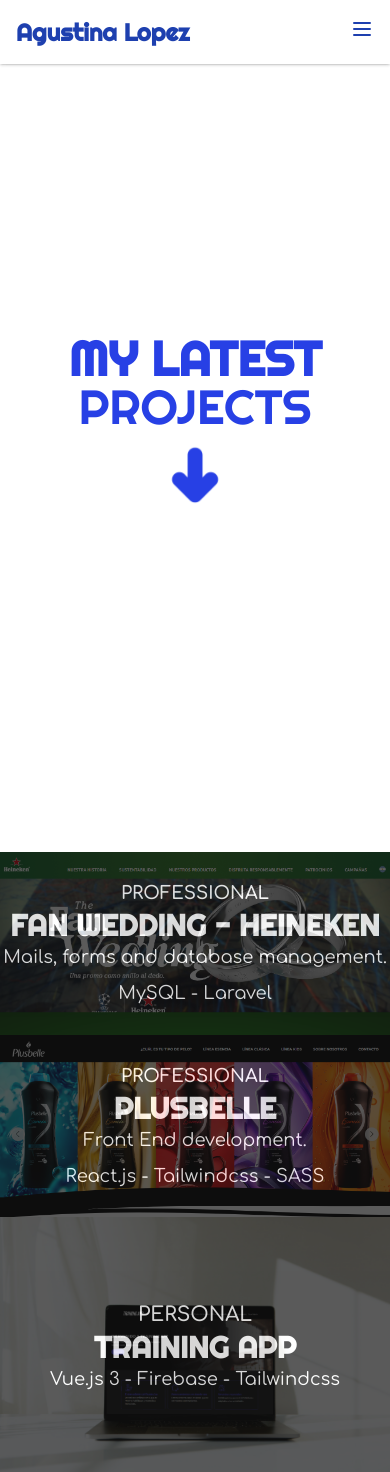
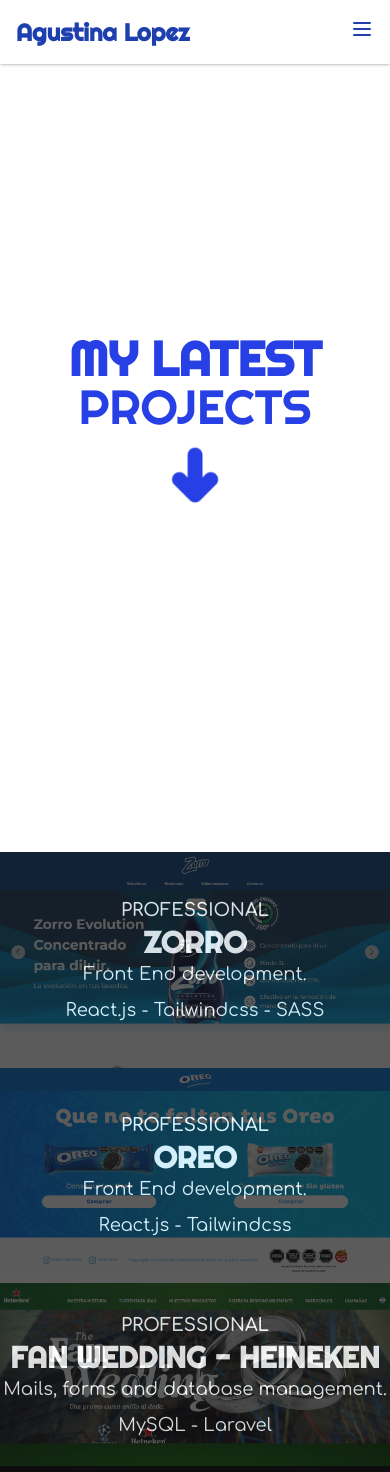
Before and after one commit to agusvlopez/my-portfolio, a Vue app in the folder my-portfolio/: page /projects in a window 390 px wide. Shown: the top 1472 px of the page. Built offline with nearby package versions, Linux system fonts and the light colour scheme; grey boxes are pictures that could not be loaded.

Commit message:
add: oreo and zorro projects

```diff
--- a/my-portfolio/src/components/Projects.vue
+++ b/my-portfolio/src/components/Projects.vue
@@ -6,6 +6,8 @@
 import recipesBySam from '../assets/recipes-by-sam-laptop.jpg';
 import fanWeddingHeineken from '../assets/fan-wedding-heineken.png';
 import plusbelle from '../assets/plusbelle.png';
+import zorro from '../assets/zorro.png';
+import oreo from '../assets/oreo.png';
 import Navbar from './Navbar.vue';
 
 </script>
@@ -30,6 +32,43 @@
     <div id="allProjects" class="min-h-screen flex column items-center justify-center">
 
         <div class="lg:grid lg:grid-cols-2 lg:grid-rows-2 gap-2 mt-2 mb-2">
+            <div class="flex items-center justify-center relative group">
+                <a href="https://www.zorro.com.ar" target="_blank">
+                    <img :src="zorro" alt="Zorro website"
+                        class="w-full h-full object-cover opacity-85 group-hover:opacity-100 transition-opacity duration-300" />
+                    <div
+                        class="absolute inset-0 flex items-center justify-center bg-black bg-opacity-80 opacity-80 md:opacity-0 lg:group-hover:opacity-100 lg:transition-opacity lg:duration-300 project--item">
+                        <div>
+                            <p class="text-white text-lg text-center font-semibold justify-center">PROFESSIONAL
+                            </p>
+                            <h2 class="text-white text-3xl font-bold uppercase text-center">Zorro</h2>
+                            <p class="text-white text-lg text-center justify-center mb-2">Front End development.
+                            </p>
+                            <p class="text-white text-lg text-center justify-center">React.js - Tailwindcss - SASS
+                            </p>
+                        </div>
+                    </div>
+                </a>
+            </div>
+            <div class="flex items-center justify-center relative group">
+                <a href="http://oreo.com.ar/" target="_blank">
+                    <img :src="oreo" alt="Oreo website"
+                        class="w-full h-full object-cover opacity-85 group-hover:opacity-100 transition-opacity duration-300" />
+                    <div
+                        class="absolute inset-0 flex items-center justify-center bg-black bg-opacity-80 opacity-80 md:opacity-0 lg:group-hover:opacity-100 lg:transition-opacity lg:duration-300 project--item">
+                        <div>
+                            <p class="text-white text-lg text-center font-semibold justify-center">PROFESSIONAL
+                            </p>
+                            <h2 class="text-white text-3xl font-bold uppercase text-center">Oreo</h2>
+                            <p class="text-white text-lg text-center justify-center mb-2">Front End development.
+                            </p>
+                            <p class="text-white text-lg text-center justify-center">React.js - Tailwindcss
+                            </p>
+                        </div>
+                    </div>
+                </a>
+            </div>
+
             <div class="flex items-center justify-center relative group">
                 <a href="https://www.heineken.com/ar/es/fanwedding" target="_blank">
                     <img :src="fanWeddingHeineken" alt="Fan Wedding - Heineken"
```
Also changed, not shown: my-portfolio/src/assets/oreo.png (added), my-portfolio/src/assets/zorro.png (added).
